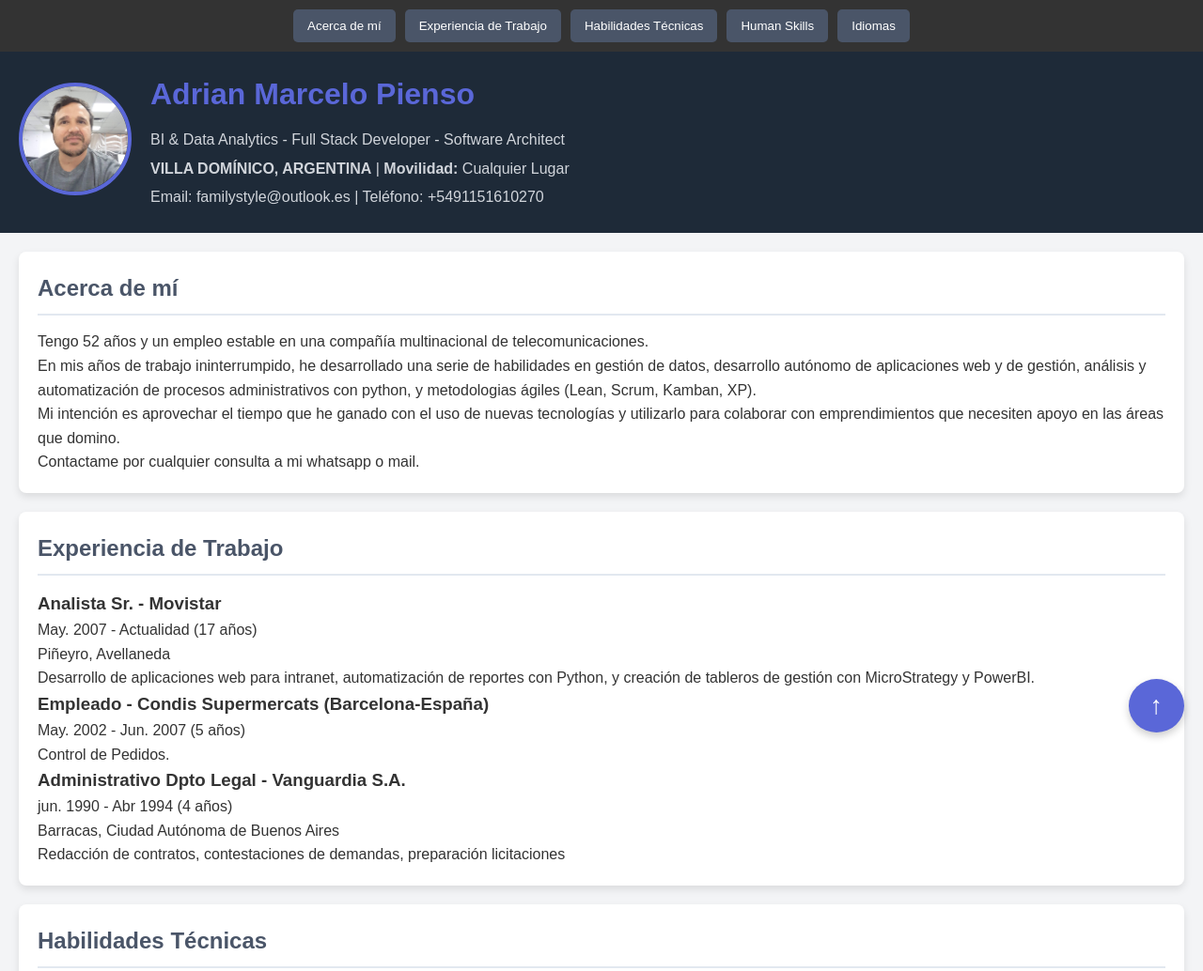
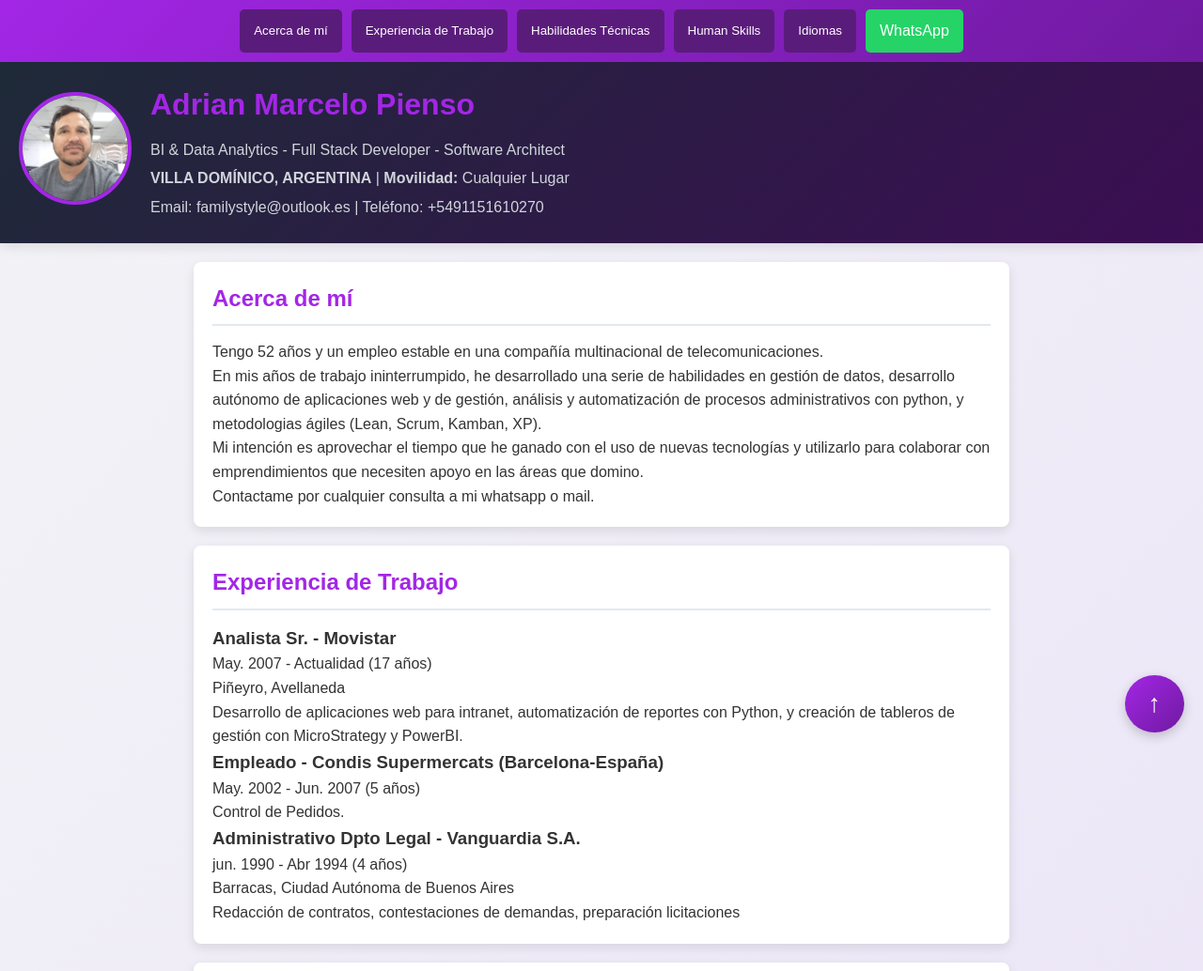
Before and after one commit to AdrianLarry/mi-curriculum, a plain HTML site: page index.html in a window 1280 px wide. Shown: the top 1034 px of the page at 94% size. Drawn offline with Linux system fonts and the light colour scheme.

Commit message:
Actualización currículum vitae

```diff
--- a/index.html
+++ b/index.html
@@ -7,8 +7,8 @@
     <link rel="stylesheet" href="styles.css">
 </head>
 <body>
-    <!-- Navegación con botón de menú para dispositivos móviles -->
-    <nav class="navigation">
+    <!-- Navigation -->
+    <div class="navigation">
         <button class="menu-icon" onclick="toggleMenu()">☰</button>
         <div class="nav-links">
             <button onclick="scrollToSection('about')">Acerca de mí</button>
@@ -16,8 +16,11 @@
             <button onclick="scrollToSection('skills')">Habilidades Técnicas</button>
             <button onclick="scrollToSection('human-skills')">Human Skills</button>
             <button onclick="scrollToSection('languages')">Idiomas</button>
+            <!-- Nuevo botón de WhatsApp -->
+            <a href="https://api.whatsapp.com/send/?phone=5491151610270&text=Hola+Adrian%21" target="_blank" class="whatsapp-button">WhatsApp</a>
         </div>
-    </nav>
+    </div>
+
 
     <header>
         <div class="photo">
@@ -83,8 +86,9 @@
 
         <section id="human-skills">
             <h2>Human Skills</h2>
-            <p>Acelerar y simplificar, Comunicación Efectiva, Creatividad e innovación, Curiosidad, Resolución de conflictos, Trabajo en equipo, entre otros.</p>
+            <p>Acelerar y simplificar, Comunicación Efectiva, Creatividad e innovación, Curiosidad, Resolución de conflictos, Trabajo en equipo, Resiliencia y Adaptabilidad, Atención al Detalle, Orientación al Aprendizaje, Paciencia y Persistencia, Capacidad de Organización, Confianza y Apertura para Recibir Feedback, entre otros.</p>
         </section>
+
 
         <section id="languages">
             <h2>Idiomas</h2>
--- a/styles.css
+++ b/styles.css
@@ -7,7 +7,7 @@
 }
 
 body {
-    background-color: #f3f4f6;
+    background: linear-gradient(135deg, #f3f4f6, #eae2f8);
     color: #333;
     line-height: 1.6;
 }
@@ -16,17 +16,18 @@ body {
 header {
     display: flex;
     align-items: center;
-    background-color: #1e2a38;
+    background: linear-gradient(135deg, #1e2a38, #3b0d53);
     color: #ffffff;
     padding: 20px;
     flex-wrap: wrap; /* Permitir que los elementos se apilen en pantallas pequeñas */
+    box-shadow: 0px 4px 12px rgba(0, 0, 0, 0.1);
 }
 
 .photo img {
     width: 120px;
     height: 120px;
     border-radius: 50%;
-    border: 4px solid #5a67d8;
+    border: 4px solid #a326e6;
 }
 
 .info {
@@ -36,7 +37,7 @@ header {
 .info h1 {
     font-size: 2em;
     margin-bottom: 10px;
-    color: #5a67d8;
+    color: #a326e6;
 }
 
 .info p {
@@ -54,14 +55,21 @@ main {
 
 /* Sections */
 section {
-    background-color: #ffffff;
+    background: #ffffff;
     padding: 20px;
     border-radius: 8px;
-    box-shadow: 0 4px 8px rgba(0, 0, 0, 0.1);
+    box-shadow: 0px 4px 12px rgba(0, 0, 0, 0.1);
+    transition: transform 0.3s ease;
+    width: 70%; /* Ocupa el 70% del ancho en pantallas grandes */
+    margin: 0 auto; /* Centra la sección horizontalmente */
+}
+
+section:hover {
+    transform: scale(1.02);
 }
 
 h2 {
-    color: #4a5568;
+    color: #a326e6;
     border-bottom: 2px solid #e2e8f0;
     padding-bottom: 8px;
     margin-bottom: 15px;
@@ -73,7 +81,7 @@ h2 {
     display: flex;
     justify-content: center;
     align-items: center;
-    background-color: #333;
+    background: linear-gradient(135deg, #a326e6, #6f1aa0);
     padding: 10px;
     position: relative;
 }
@@ -93,17 +101,18 @@ h2 {
 }
 
 .nav-links button {
-    background-color: #4a5568;
+    background-color: #5a1c7b;
     color: #ffffff;
     border: none;
     padding: 10px 15px;
     border-radius: 5px;
     cursor: pointer;
-    transition: background 0.3s ease;
+    transition: background 0.3s ease, transform 0.3s ease;
 }
 
 .nav-links button:hover {
-    background-color: #2d3748;
+    background-color: #a326e6;
+    transform: translateY(-2px);
 }
 
 /* Back to Top Button */
@@ -111,20 +120,52 @@ h2 {
     position: fixed;
     bottom: 20px;
     right: 20px;
-    background-color: #5a67d8;
+    background: linear-gradient(135deg, #a326e6, #6f1aa0);
     color: #ffffff;
     border: none;
-    padding: 13px 23px;
+    padding: 15px 25px;
     border-radius: 50%;
     font-size: 27px;
     cursor: pointer;
-    box-shadow: 0 4px 8px rgba(0, 0, 0, 0.2);
+    box-shadow: 0px 4px 12px rgba(0, 0, 0, 0.2);
+    transition: background 0.3s ease, box-shadow 0.3s ease;
+}
+
+.back-to-top:hover {
+    background: #6f1aa0;
+    box-shadow: 0px 6px 14px rgba(0, 0, 0, 0.3);
+}
+
+/* Footer */
+footer {
+    text-align: center;
+    padding: 15px;
+    background: #1e2a38;
+    color: #ffffff;
+    font-size: 0.9em;
+    margin-top: 20px;
+    border-top: 2px solid #a326e6;
+}
+
+li {
+    margin-left: 12px;
+}
+
+/* Estilo para el botón de WhatsApp */
+.whatsapp-button {
+    background-color: #25d366; /* Color verde de WhatsApp */
+    color: #ffffff;
+    text-decoration: none;
+    padding: 10px 15px;
+    border-radius: 5px;
+    cursor: pointer;
     transition: background 0.3s ease;
 }
 
-.back-to-top:hover {
-    background-color: #4c51bf;
+.whatsapp-button:hover {
+    background-color: #1ebc57;
 }
+
 
 /* Responsive Styles */
 @media (max-width: 768px) {
@@ -148,7 +189,7 @@ h2 {
         position: absolute;
         top: 50px;
         left: 10px;
-        background-color: #333;
+        background-color: #5a1c7b;
         padding: 10px;
         border-radius: 5px;
     }
@@ -160,8 +201,8 @@ h2 {
     .menu-icon {
         display: inline-block;
     }
+
+    section {
+        width: 100%; /* Ocupa el 100% del ancho en pantallas pequeñas */
+    }
 }
-
-footer{
-    text-align: center;
-}
```
